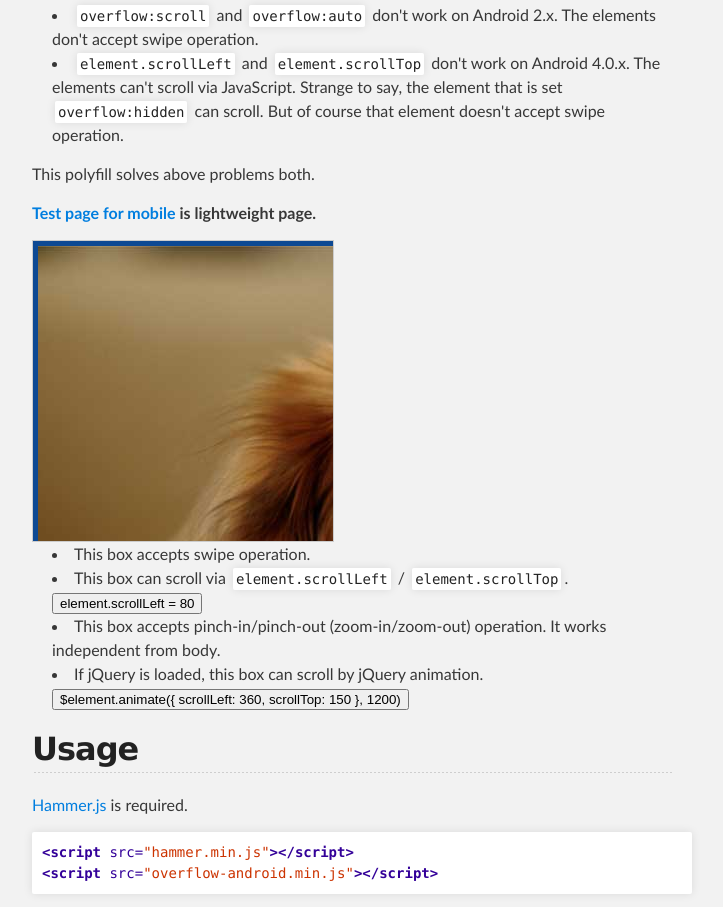
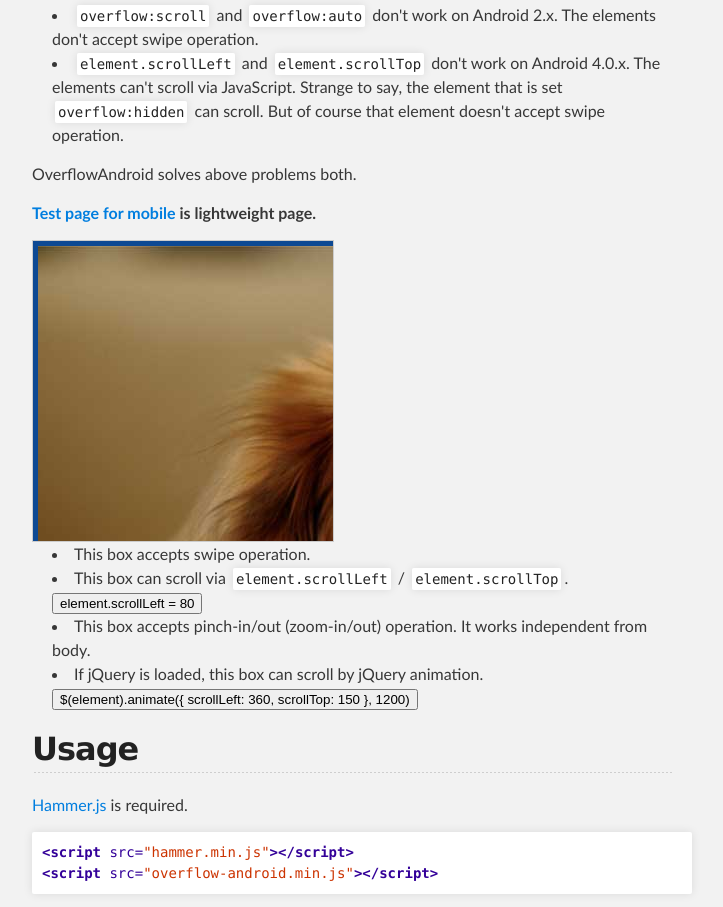
Before and after one commit to anseki/overflow-android, a plain HTML site: page index.html in a window 1280 px wide. Shown: the part 431-1338 px from the top of the page, without its empty margins (288-1011 px from the left). Drawn offline with nearby package versions, Linux system fonts and the light colour scheme.

Commit message:
Fix: example code in README

```diff
--- a/index.html
+++ b/index.html
@@ -47,7 +47,7 @@
 <code>overflow:scroll</code> and <code>overflow:auto</code> don't work on Android 2.x. The elements don't accept swipe operation.</li>
 <li>
 <code>element.scrollLeft</code> and <code>element.scrollTop</code> don't work on Android 4.0.x. The elements can't scroll via JavaScript. Strange to say, the element that is set <code>overflow:hidden</code> can scroll. But of course that element doesn't accept swipe operation.</li>
-</ul><p>This polyfill solves above problems both.</p>
+</ul><p>OverflowAndroid solves above problems both.</p>
 
 <p style="font-weight: bold;"><a href="m.html">Test page for mobile</a> is lightweight page. </p>
 
@@ -57,8 +57,8 @@
 <ul>
   <li>This box accepts swipe operation.</li>
   <li>This box can scroll via <code>element.scrollLeft</code> / <code>element.scrollTop</code>. <button id="btn1">element.scrollLeft = 80</button></li>
-  <li>This box accepts pinch-in/pinch-out (zoom-in/zoom-out) operation. It works independent from body.</li>
-  <li>If jQuery is loaded, this box can scroll by jQuery animation. <button id="btn2">$element.animate({ scrollLeft: 360, scrollTop: 150 }, 1200)</button></li>
+  <li>This box accepts pinch-in/out (zoom-in/out) operation. It works independent from body.</li>
+  <li>If jQuery is loaded, this box can scroll by jQuery animation. <button id="btn2">$(element).animate({ scrollLeft: 360, scrollTop: 150 }, 1200)</button></li>
 </ul>
 <!-- ======== /sample -->
 
```
Also changed, not shown: m.html (+2 -2 lines).
